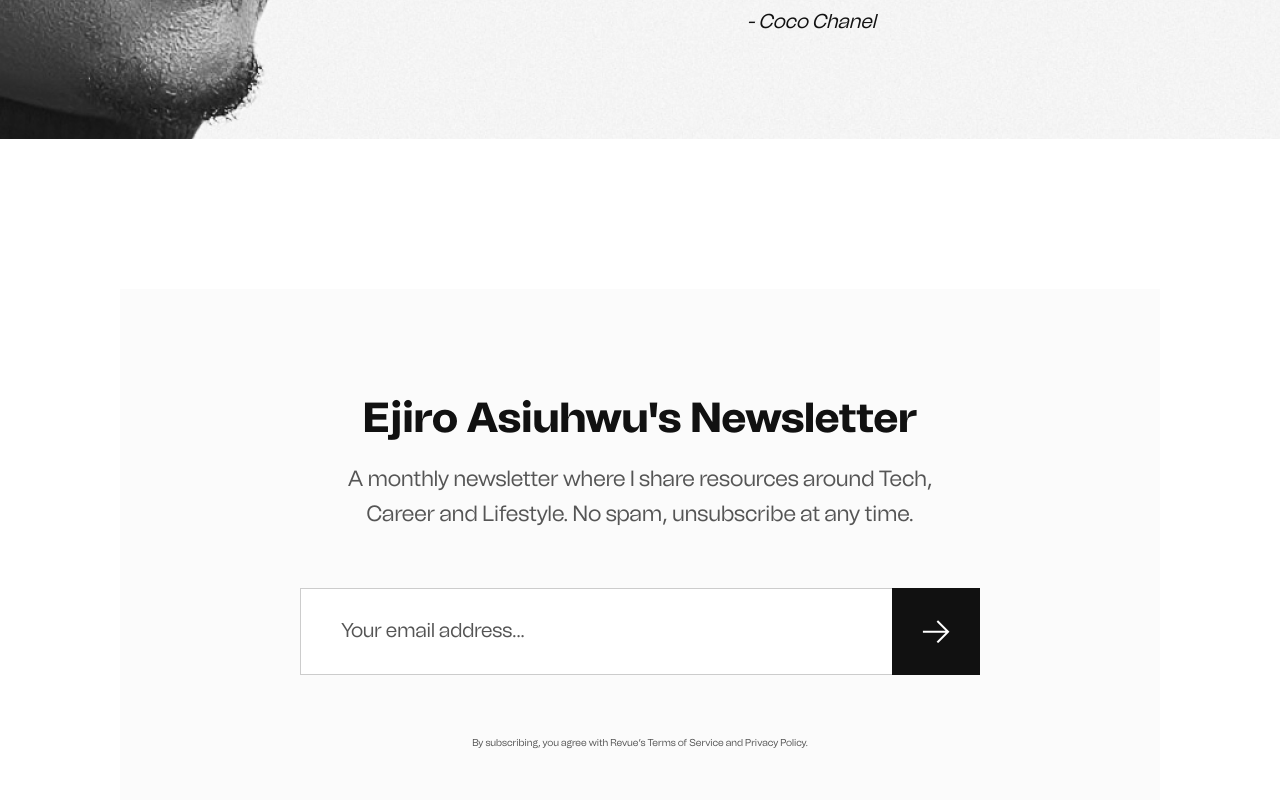
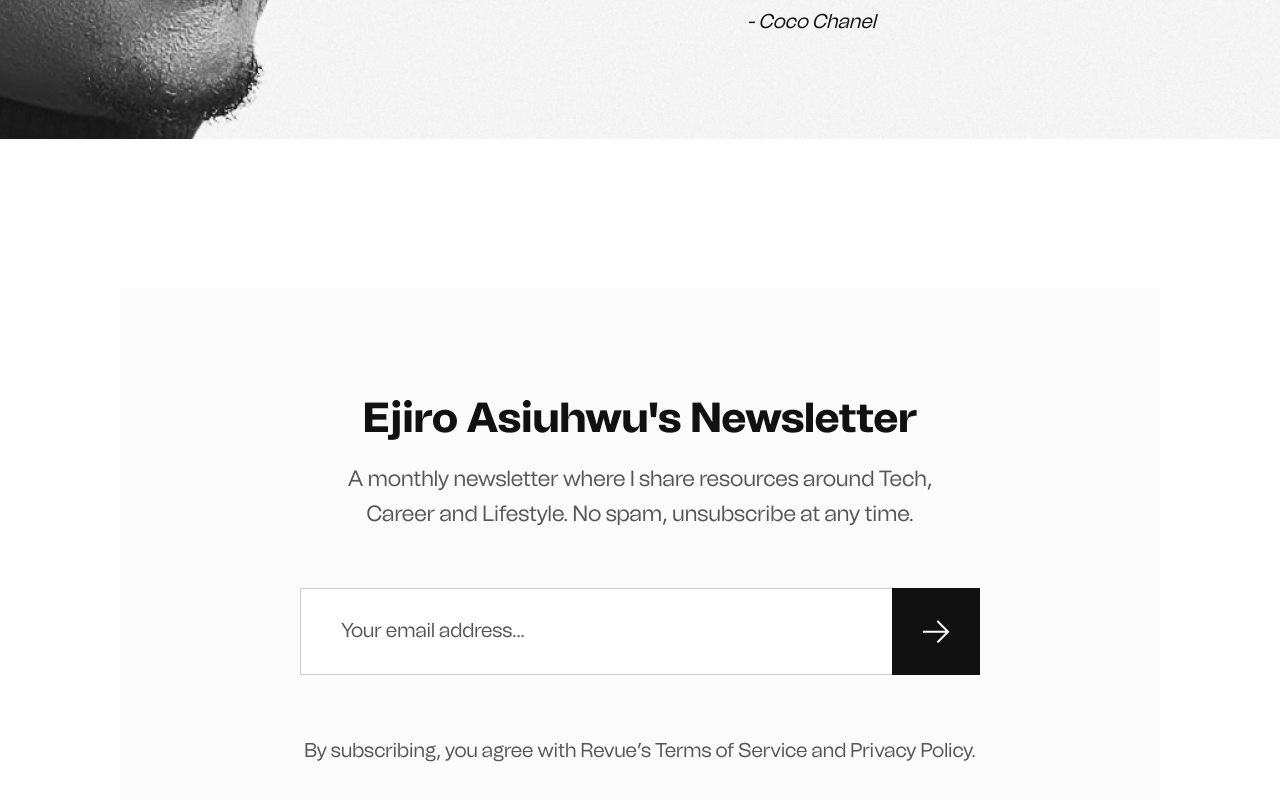
Before and after one commit to ejirocodes/portfolio-1, a Next.js app: page / in a window 1280 px wide. Shown: the part 6899-7699 px from the top of the page. Built offline with nearby package versions, Linux system fonts and the light colour scheme.

Commit message:
adjust newsletter

```diff
--- a/components/article/Newsletter.tsx
+++ b/components/article/Newsletter.tsx
@@ -37,7 +37,7 @@ const Newsletter = () => {
           </svg>
         </button>
       </form>
-      <p className="text-gray5 md:font-[20px] text-[10px]">
+      <p className="text-gray5 md:text-[20px] text-[10px]">
         By subscribing, you agree with Revue’s Terms of Service and Privacy
         Policy.
       </p>
```
